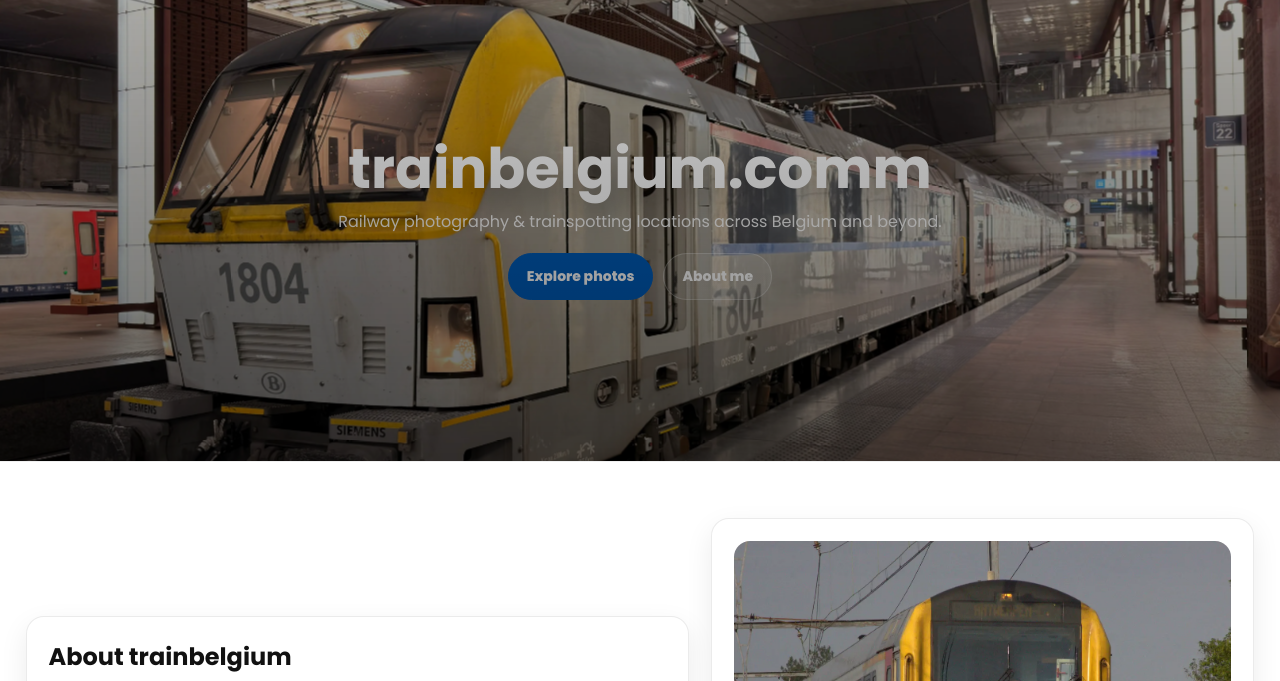
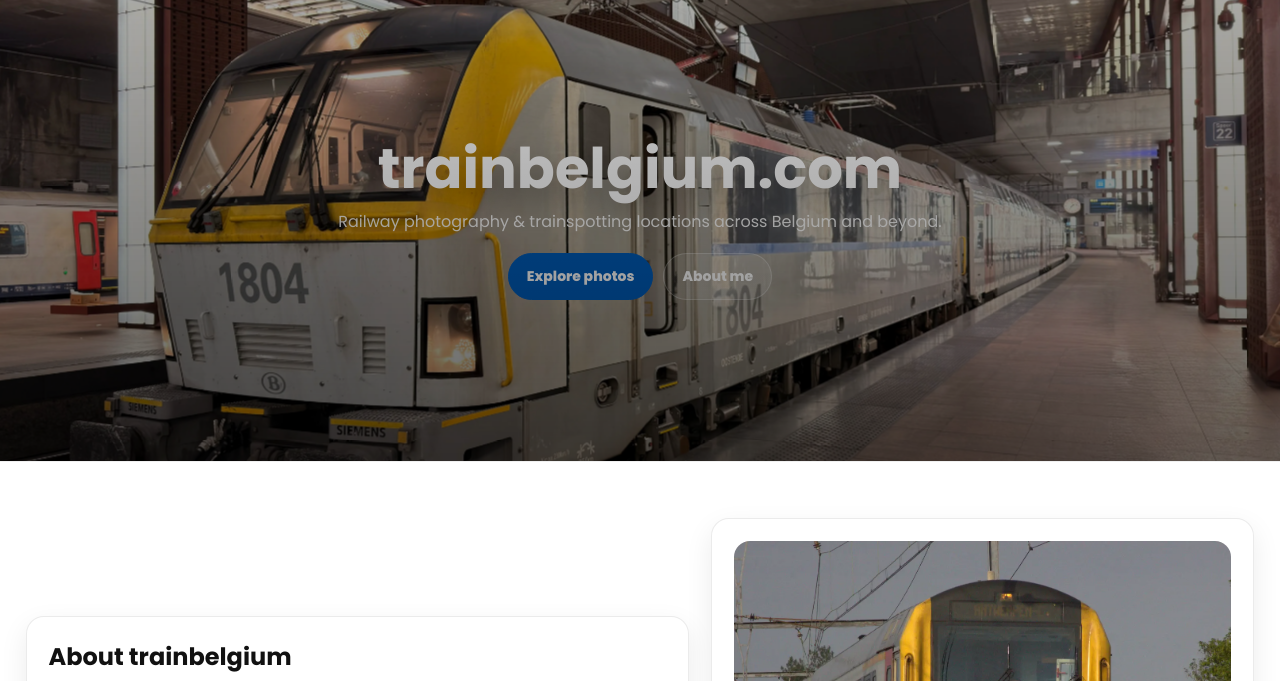
Before and after one commit to tristanschelkens/newtrainbelgium, a plain HTML site: page pages/Home.html in a window 1280 px wide. Shown: the part 59-740 px from the top of the page. Drawn offline with Linux system fonts and the light colour scheme.

Commit message:
Update Home.html

```diff
--- a/pages/Home.html
+++ b/pages/Home.html
@@ -49,7 +49,7 @@
 
       <div class="hero-content">
         <div class="hero-card">
-          <h1>trainbelgium.comm</h1>
+          <h1>trainbelgium.com</h1>
           <p>
             Railway photography & trainspotting locations across Belgium and
             beyond.
```
